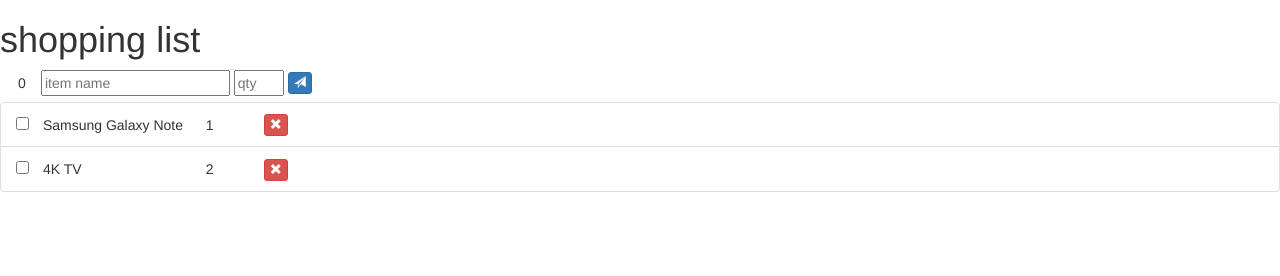
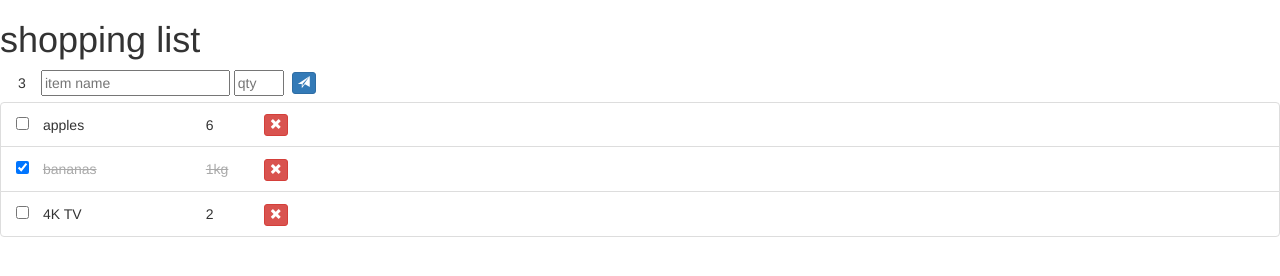
Before and after one commit to j-hannes/shopping-app, a website: page index.html in a window 1280 px wide. Drawn offline with nearby package versions, Linux system fonts and the light colour scheme.

Commit message:
Fix margin and set different items initially

```diff
--- a/css/shopping-list.css
+++ b/css/shopping-list.css
@@ -13,6 +13,7 @@
 
 .shopping-list .submit-item {
   margin-top: -2px;
+  margin-left: 4px;
 }
 
 .shopping-list .item-counter {
--- a/index.html
+++ b/index.html
@@ -16,7 +16,7 @@
     <h1>shopping list</h1>
 
     <div class="header">
-      <div class="item-counter" data-value="0">0</div>
+      <div class="item-counter" data-value="0">3</div>
       <form class="new-item">
         <input class="new-item-name" type="text" placeholder="item name">
         <input class="new-item-quantity" type="text" placeholder="qty">
@@ -29,8 +29,17 @@
     <ul class="item-list list-group">
       <li class="item list-group-item">
         <input type="checkbox" class="item-done">
-        <div class="item-name">Samsung Galaxy Note</div>
-        <div class="item-quantity">1</div>
+        <div class="item-name">apples</div>
+        <div class="item-quantity">6</div>
+        <button class="delete-item btn btn-danger btn-xs">
+          <span class="glyphicon glyphicon-remove"></span>
+        </button>
+      </li>
+
+      <li class="item list-group-item done">
+        <input type="checkbox" checked class="item-done">
+        <div class="item-name">bananas</div>
+        <div class="item-quantity">1kg</div>
         <button class="delete-item btn btn-danger btn-xs">
           <span class="glyphicon glyphicon-remove"></span>
         </button>
```
